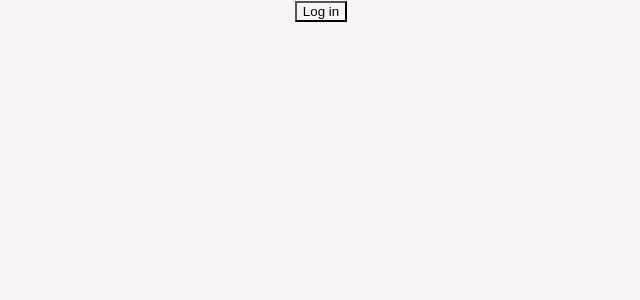
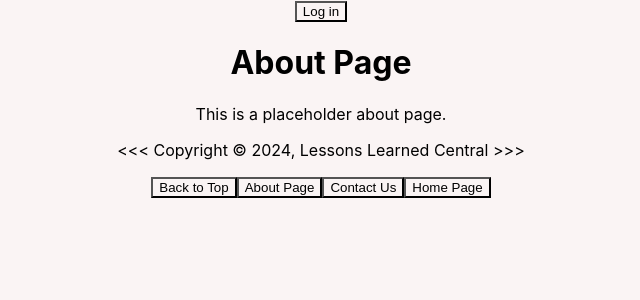
Before and after one commit to WalkerB20/Lessons-Learned-Central, a React (Create React App) app in the folder Client/: page /about in a window 1280 px wide. Before the commit this address had no page. Shown: the top 300 px of the page, without its empty margins (319-959 px from the left). Built offline with nearby package versions, Linux system fonts and the light colour scheme.

Commit message:
established solid starting point for footer and about/contact page

```diff
--- a/Client/src/App.js
+++ b/Client/src/App.js
@@ -1,11 +1,12 @@
 import { BrowserRouter as Router, Routes, Route } from 'react-router-dom';
 import './components/Styles/App.css';
-// import Footer from './components/Footer';
+import Footer from './components/Footer/index.jsx';
 // import Navbar from './components/Navbar';
 // import Home from './components/Home';
 import AARComponent from './components/AARComponent/index.jsx';
 import NavbarLogin from './components/NavbarLogin/index.jsx';
 import Home from './components/Home/index.jsx';
+import About from './components/About/index.jsx';
 
 export default function App() {
   return (
@@ -15,7 +16,9 @@ export default function App() {
           <Routes>
             <Route path="/llc" element={<AARComponent />} />
             <Route exact path="/" element={<Home />} />
+            <Route path="/about" element={<About />} />
           </Routes>
+          <Footer />
       </div>
     </Router>
   );
--- /dev/null
+++ b/Client/src/components/About/index.jsx
@@ -0,0 +1,12 @@
+import React from 'react';
+
+const About = () => {
+  return (
+    <div>
+      <h1>About Page</h1>
+      <p>This is a placeholder about page.</p>
+    </div>
+  );
+};
+
+export default About;
--- a/Client/src/components/Footer/index.jsx
+++ b/Client/src/components/Footer/index.jsx
@@ -3,11 +3,14 @@ import React from 'react';
 export default function Footer (){
   return (
     <div class="footer">
-    &lt;&lt;&lt; &copy; <a href="about.html">Copyright Team AAR</a> &gt;&gt;&gt;
+    &lt;&lt;&lt; Copyright &copy; 2024, Lessons Learned Central &gt;&gt;&gt;
     <p>
       <button onClick={() => window.scrollTo({top: 0, behavior: 'smooth'})} id="back-to-top">
         Back to Top
       </button>
+      <a href="/about"><button id="about-page">About Page</button></a>
+      <a href="/contact"><button id="contact-us">Contact Us</button></a>
+      <a href="/"><button id="home-page">Home Page</button></a>
     </p>
     </div>
   )
```
Also changed, not shown: Client/src/components/Contact/index.jsx (added, +23 -0 lines).
